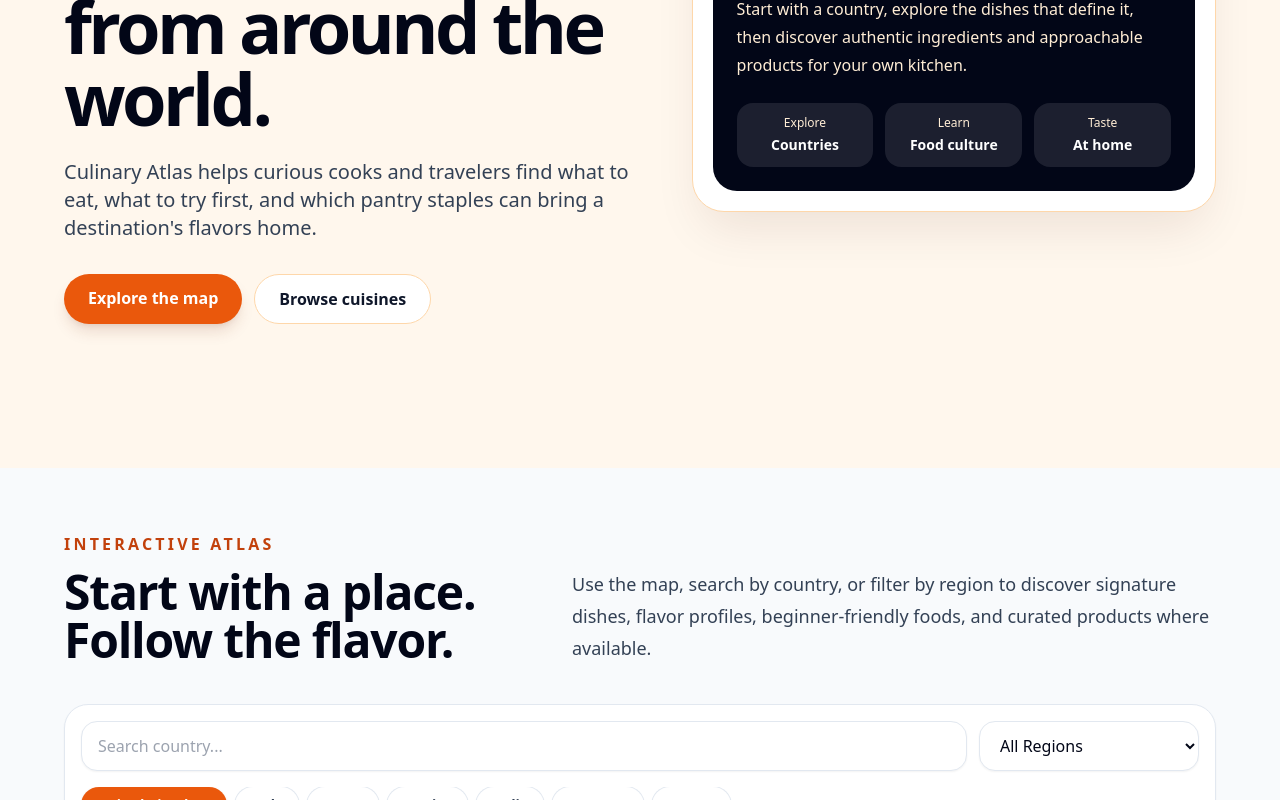
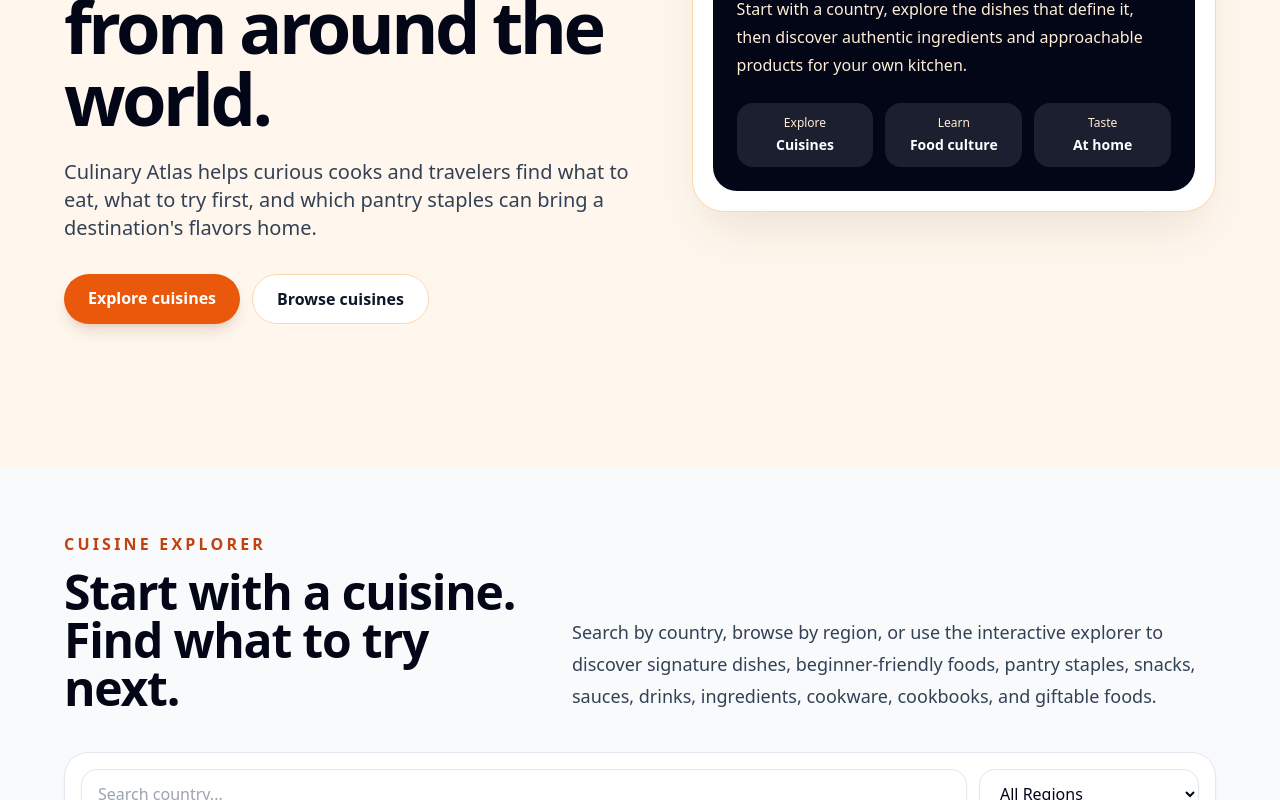
Before and after one commit to BryanFinnigan/culinary-atlas-v1, a Next.js app: page / in a window 1280 px wide. Shown: the part 480-1280 px from the top of the page. Built offline with nearby package versions, Linux system fonts and the light colour scheme.

Commit message:
Rename homepage map flow to Cuisine Explorer

```diff
--- a/app/page.tsx
+++ b/app/page.tsx
@@ -66,7 +66,7 @@ function ProductCard({ product }: { product: Product }) {
 const discoverySteps = [
   "Explore cuisines by country, region, flavor, and familiar starting points.",
   "Learn what to try first, from iconic dishes to everyday pantry staples.",
-  "Follow curated taste collections when you want to recreate flavors at home.",
+  "Follow taste collections for snacks, sauces, drinks, ingredients, cookbooks, and giftable foods.",
 ];
 
 export default function Home() {
@@ -112,7 +112,7 @@ export default function Home() {
             Culinary Atlas
           </a>
           <div className="hidden items-center gap-6 text-sm font-semibold text-slate-600 sm:flex">
-            <a className="transition hover:text-slate-950" href="#explore">Explore</a>
+            <a className="transition hover:text-slate-950" href="#explore">Cuisine Explorer</a>
             <Link className="transition hover:text-slate-950" href="/cuisines">Cuisines</Link>
             <Link className="transition hover:text-slate-950" href="/regions">Regions</Link>
             <Link className="transition hover:text-slate-950" href="/guides">Guides</Link>
@@ -132,7 +132,7 @@ export default function Home() {
             </p>
             <div className="mt-8 flex flex-col gap-3 sm:flex-row">
               <a className="rounded-full bg-orange-600 px-6 py-3 text-center font-bold text-white shadow-lg shadow-orange-900/15 transition hover:-translate-y-0.5 hover:bg-orange-700" href="#explore">
-                Explore the map
+                Explore cuisines
               </a>
               <Link className="rounded-full border border-orange-200 bg-white px-6 py-3 text-center font-bold text-slate-900 transition hover:-translate-y-0.5 hover:border-orange-400" href="/cuisines">
                 Browse cuisines
@@ -154,7 +154,7 @@ export default function Home() {
               <dl className="mt-6 grid grid-cols-3 gap-3 text-center">
                 <div className="rounded-2xl bg-white/10 p-3">
                   <dt className="text-xs text-orange-100">Explore</dt>
-                  <dd className="mt-1 text-sm font-black">Countries</dd>
+                  <dd className="mt-1 text-sm font-black">Cuisines</dd>
                 </div>
                 <div className="rounded-2xl bg-white/10 p-3">
                   <dt className="text-xs text-orange-100">Learn</dt>
@@ -174,11 +174,11 @@ export default function Home() {
         <div className="mx-auto max-w-7xl">
           <div className="mb-10 grid gap-8 lg:grid-cols-[0.85fr_1.15fr] lg:items-end">
             <div>
-              <p className="font-bold uppercase tracking-[0.2em] text-orange-700">Interactive atlas</p>
-              <h2 className="mt-3 text-4xl font-black tracking-tight sm:text-5xl">Start with a place. Follow the flavor.</h2>
+              <p className="font-bold uppercase tracking-[0.2em] text-orange-700">Cuisine Explorer</p>
+              <h2 className="mt-3 text-4xl font-black tracking-tight sm:text-5xl">Start with a cuisine. Find what to try next.</h2>
             </div>
             <p className="text-lg leading-8 text-slate-700">
-              Use the map, search by country, or filter by region to discover signature dishes, flavor profiles, beginner-friendly foods, and curated products where available.
+              Search by country, browse by region, or use the interactive explorer to discover signature dishes, beginner-friendly foods, pantry staples, snacks, sauces, drinks, ingredients, cookware, cookbooks, and giftable foods.
             </p>
           </div>
 
@@ -202,7 +202,7 @@ export default function Home() {
           </div>
 
           <div className="grid gap-6 lg:grid-cols-[1.15fr_0.85fr]">
-            <section aria-label="Interactive cuisine map">
+            <section aria-label="Cuisine Explorer">
               <WorldMap countries={visibleCountries.map(String)} selectedCountry={displayCountry as string} setSelectedCountry={chooseCountry} />
             </section>
             <CountryPanel country={displayCountry as string} cuisine={cuisines[displayCountry]} />
@@ -214,10 +214,10 @@ export default function Home() {
         <div className="mx-auto max-w-7xl">
           <div className="flex flex-col justify-between gap-4 md:flex-row md:items-end">
             <div>
-              <p className="font-bold uppercase tracking-[0.2em] text-orange-700">Taste collections</p>
+              <p className="font-bold uppercase tracking-[0.2em] text-orange-700">Shop the flavors</p>
               <h2 className="mt-3 text-4xl font-black tracking-tight sm:text-5xl">Bring {displayCountry} flavors home</h2>
               <p className="mt-4 max-w-3xl text-lg leading-8 text-slate-700">
-                Browse approachable pantry staples, sweets, sauces, drinks, and ingredients selected to help you understand a cuisine through real foods.
+                Start with approachable pantry staples, sweets, sauces, drinks, and ingredients selected to help you understand a cuisine through real foods.
               </p>
             </div>
             <Link className="rounded-full border border-orange-200 px-5 py-3 text-center font-bold text-slate-900 transition hover:border-orange-500 hover:bg-orange-50" href={`/cuisines/${slugify(displayCountry as string)}`}>
@@ -251,7 +251,7 @@ export default function Home() {
       <section className="bg-orange-50 px-6 py-16 sm:px-10 lg:px-16">
         <div className="mx-auto grid max-w-7xl gap-10 lg:grid-cols-[0.8fr_1.2fr]">
           <div>
-            <p className="font-bold uppercase tracking-[0.2em] text-orange-700">How to use the atlas</p>
+            <p className="font-bold uppercase tracking-[0.2em] text-orange-700">How to use the Cuisine Explorer</p>
             <h2 className="mt-3 text-4xl font-black tracking-tight sm:text-5xl">A simple path from curiosity to your table.</h2>
             <p className="mt-4 leading-7 text-slate-700">
               Culinary Atlas is built for browsing, learning, planning meals, and finding authentic products without feeling overwhelmed.
```
